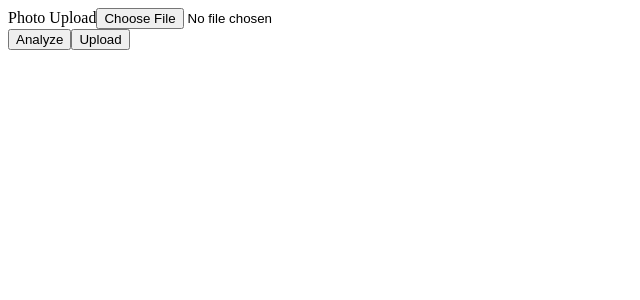
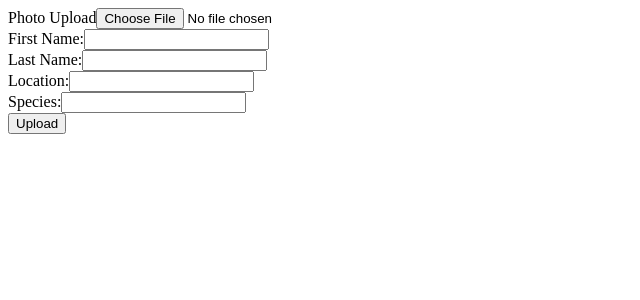
Before and after one commit to mflinn92/Birdr, a React app: page / in a window 1280 px wide. Shown: the top 300 px of the page, without its empty margins (0-640 px from the left). Built offline with nearby package versions, Linux system fonts and the light colour scheme; the HTML template or start-up script is replaced by a standard one.

Commit message:
Can now succesfully save new sightings to the database from form data supplied in app form

```diff
--- /dev/null
+++ b/src/components/Form.jsx
@@ -0,0 +1,129 @@
+import React from 'react';
+import axios from 'axios';
+
+class Form extends React.Component {
+  constructor(props) {
+    super(props);
+    this.imageRef = React.createRef();
+    this.state = {
+      file: null,
+      _id: '',
+      userFirstName: '',
+      userLastName: '',
+      location: '',
+      species: '',
+      imagePreview: null,
+      modelPredictions: [],
+      analysisImgId:'',
+    };
+    this.onFormSubmit = this.onFormSubmit.bind(this);
+    this.onFileChange = this.onFileChange.bind(this);
+    this.imgAnalyze = this.imgAnalyze.bind(this);
+    this.onTextChange = this.onTextChange.bind(this);
+  }
+
+  onFormSubmit(event) {
+    event.preventDefault();
+    const formData = new FormData();
+    formData.append('sightingPhoto', this.state.file);
+    formData.append('userFirstName', this.state.userFirstName);
+    formData.append('userLastName', this.state.userLastName);
+    formData.append('location', this.state.location);
+    formData.append('species', this.state.species);
+    const config = {
+      headers: {
+        'content-type': 'multipart/form-data'
+      }
+    };
+    console.log(formData);
+    axios.post('/sightings', formData, config)
+      .then((response) => {
+        console.log(response);
+      }).catch((err) =>{
+        console.log(err);
+      });
+  }
+
+  onTextChange(event) {
+    const { name, value } = event.target;
+    this.setState({
+      [name]: value
+    });
+  }
+
+  onFileChange(event) {
+    this.setState({
+      file: event.target.files[0],
+      imagePreview: URL.createObjectURL(event.target.files[0]),
+    });
+  }
+
+  imgAnalyze(event) {
+    event.preventDefault();
+    const { current } = this.imageRef;
+    mobilenet.load()
+      .then((model) => {
+        return model.classify(current);
+      })
+      .then((prediction) => {
+        this.setState({modelPredictions: prediction});
+      })
+      .catch((err) => {
+        console.log(err);
+      })
+  }
+
+  render() {
+    return (
+      <div>
+        <form onSubmit={this.onFormSubmit} encType="multipart/form-data">
+          <label>
+            Photo Upload
+            <input type="file" name="sightingPhoto" onChange={this.onFileChange} />
+
+          </label>
+
+            {this.state.imagePreview && (
+            <div className="imagePreview">
+              <img crossOrigin="anonymous"
+                src={this.state.imagePreview}
+                width="450px" height="375px"
+                className="analyze"
+                ref={this.imageRef}
+              />
+              <div className="analyze">
+                <button onClick={this.imgAnalyze}>Analyze</button>
+              </div>
+            </div>
+            )}
+          <div className="sightingInfo">
+            <label>
+              First Name:
+              <input type="text" value={this.state.firstName} onChange={this.onTextChange} name="userFirstName"/>
+            </label>
+            <br></br>
+            <label>
+              Last Name:
+              <input type="text" value={this.state.firstName} onChange={this.onTextChange} name="userLastName"/>
+            </label>
+            <br/>
+            <label>
+              Location:
+              <input type="text" value={this.state.firstName} onChange={this.onTextChange} name="location"/>
+            </label>
+            <br/>
+            <label>
+              Species:
+              <input type="text" value={this.state.firstName} onChange={this.onTextChange} name="species"/>
+            </label>
+          </div>
+          <div>
+            <button type="submit">Upload</button>
+          </div>
+        </form>
+      </div>
+    )
+  }
+}
+
+export default Form;
--- a/src/components/app.jsx
+++ b/src/components/app.jsx
@@ -1,5 +1,6 @@
 import React from 'react';
 import axios from 'axios';
+import Form from './Form.jsx';
 
 //testing file imput
 class App extends React.Component {
@@ -7,80 +8,13 @@ class App extends React.Component {
     super(props);
     this.imageRef = React.createRef();
     this.state = {
-      file: null,
-      imagePreview: null,
       recentSightings: [],
-      modelPredictions: [],
-      analysisImgId:'',
     };
-    this.onFormSubmit = this.onFormSubmit.bind(this);
-    this.onChange = this.onChange.bind(this);
-    this.imgAnalyze = this.imgAnalyze.bind(this);
-  }
-
-  onFormSubmit(event) {
-    event.preventDefault();
-    const formData = new FormData();
-    formData.append('sightingPhoto', this.state.file);
-    const config = {
-      headers: {
-        'content-type': 'multipart/form-data'
-      }
-    };
-    axios.post('/sightings', formData, config)
-      .then((response) => {
-        console.log('file uploaded');
-      }).catch((err) =>{
-        console.log(err);
-      });
-  }
-
-  onChange(event) {
-    this.setState({
-      file: event.target.files[0],
-      imagePreview: URL.createObjectURL(event.target.files[0]),
-    });
-  }
-
-  imgAnalyze() {
-    const { current } = this.imageRef;
-    mobilenet.load()
-      .then((model) => {
-        return model.classify(current);
-      })
-      .then((prediction) => {
-        this.setState({modelPredictions: prediction});
-      })
-      .catch((err) => {
-        console.log(err);
-      })
   }
 
   render() {
     return (
-      <div>
-        <form onSubmit={this.onFormSubmit} encType="multipart/form-data">
-          <label>
-            Photo Upload
-            <input type="file" name="sightingPhoto" onChange={this.onChange} />
-
-          </label>
-          <div className="imagePreview">
-            {this.state.imagePreview && (
-            <img crossOrigin="anonymous"
-              src={this.state.imagePreview}
-              width="450px" height="375px"
-              className="analyze"
-              ref={this.imageRef}
-            />
-            )}
-          </div>
-          <div>
-            <button onClick={this.imgAnalyze}>Analyze</button>
-            <button type="submit">Upload</button>
-          </div>
-        </form>
-      </div>
+      <Form />
     )
   }
 }
```
Also changed, not shown: 12 other files (tests, documents, lock files or other folders).
